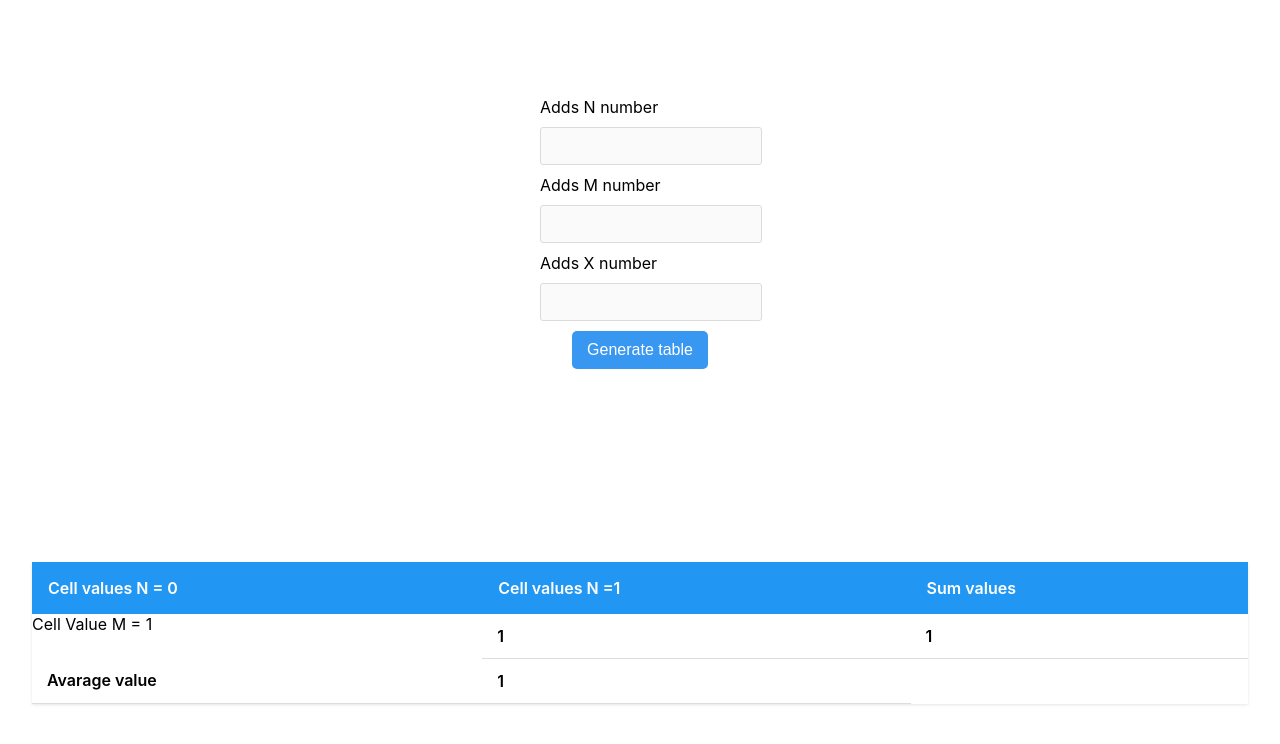
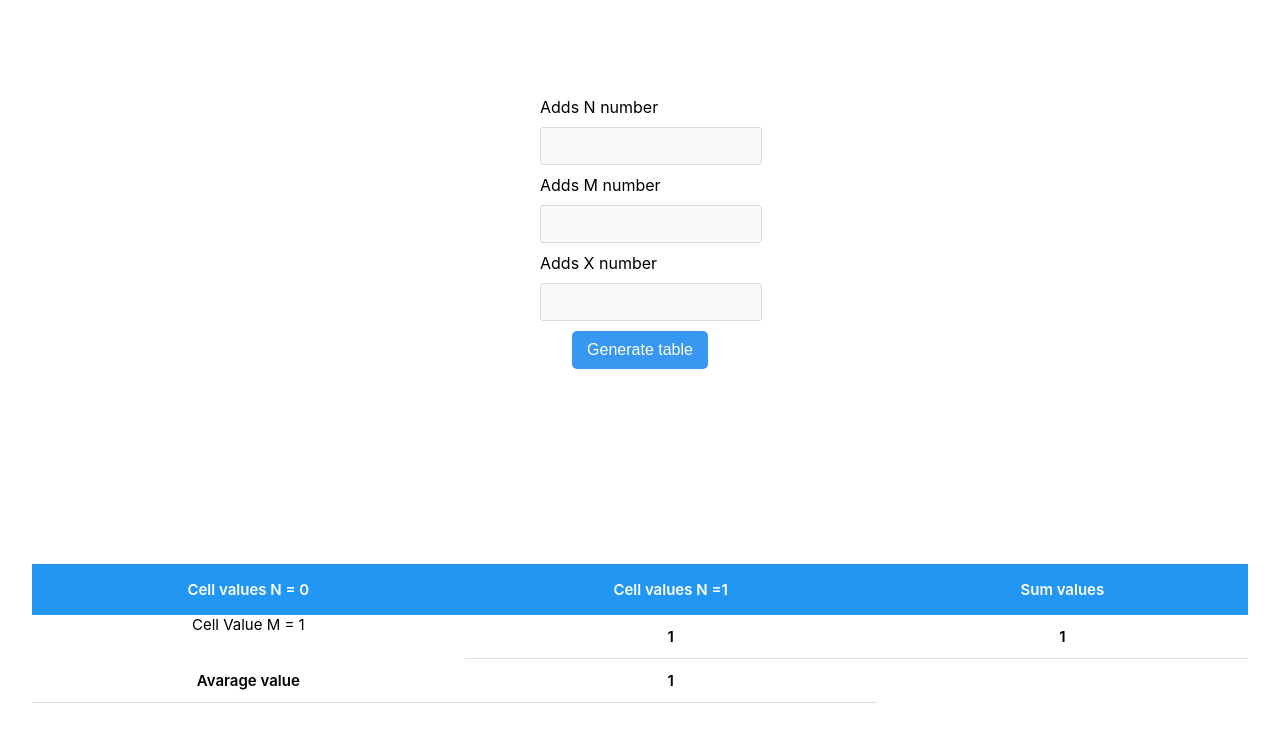
Before and after one commit to SemenovBohdan123/test-task, a React (Create React App) app: page / in a window 1280 px wide. Shown: the top 744 px of the page. Built offline with nearby package versions, Linux system fonts and the light colour scheme.

Commit message:
adds overflov

```diff
--- a/src/components/Table/index.tsx
+++ b/src/components/Table/index.tsx
@@ -40,6 +40,7 @@ const Table: FC = () => {
   };
 
   return (
+    <div className="container">
       <table className="table">
         <thead className="table-head">
           <tr>
@@ -68,7 +69,9 @@ const Table: FC = () => {
                             matrix,
                             hoveredCell,
                             X
-                        ).some((closestCell) => closestCell.id === tableCell.id)
+                          ).some(
+                            (closestCell) => closestCell.id === tableCell.id
+                          )
                             ? "yellow"
                             : "white",
                         }}
@@ -92,7 +95,7 @@ const Table: FC = () => {
             })}
           </tbody>
         )}
-      <tfoot>
+        <tfoot style={{}}>
           <tr>
             <th>Avarage value</th>
             {averageColumnValuesCalculate.map((item: number, index: number) => (
@@ -101,6 +104,7 @@ const Table: FC = () => {
           </tr>
         </tfoot>
       </table>
+    </div>
   );
 };
 
--- a/src/components/Table/styles.css
+++ b/src/components/Table/styles.css
@@ -1,5 +1,10 @@
+.container {
+  width: 95%;
+  overflow: auto;
+}
+
 .table {
-  width: 95%;
+  width: 100%;
   border-collapse: collapse;
   background-color: white;
   box-shadow: 0px 1px 3px rgba(0, 0, 0, 0.1);
@@ -7,8 +12,10 @@
 
 .table th,
 .table td {
+  min-width: 100px;
+  font-size: 15px;
   padding: 12px 15px;
-  text-align: left;
+  text-align: center;
   border-bottom: 1px solid #ddd;
 }
 
@@ -17,6 +24,9 @@
 }
 
 .table tbody tr {
+  min-width: 200px;
+  font-size: 15px;
+  text-align: center;
   padding: 12px 15px;
 }
 
@@ -27,9 +37,14 @@
 .table-head {
   background-color: #2196f3;
   color: white;
+  font-size: 16px;
 }
 
 .table-head th {
   border: none;
   padding: 16px;
 }
+
+.table tfoot {
+  /* position: fixed; */
+}
```
Lines whose indentation alone changed are shown as unchanged.
